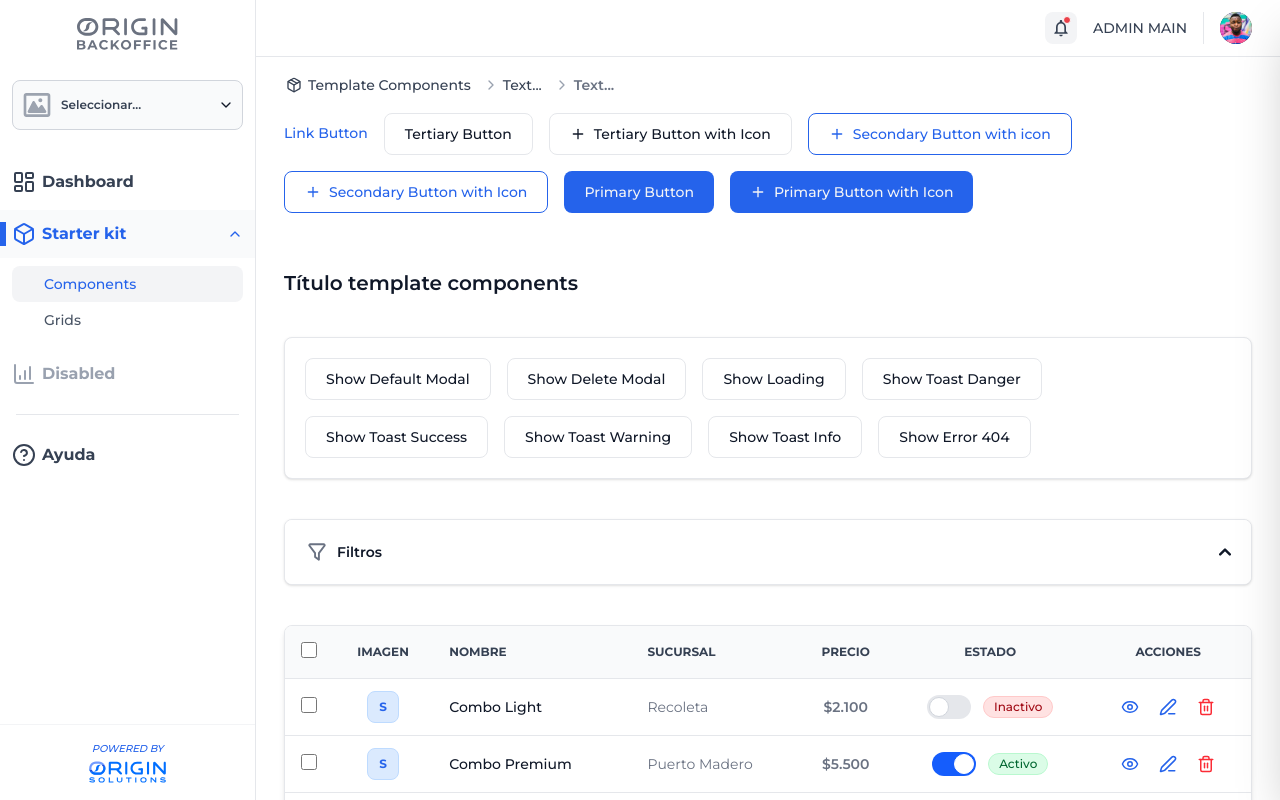
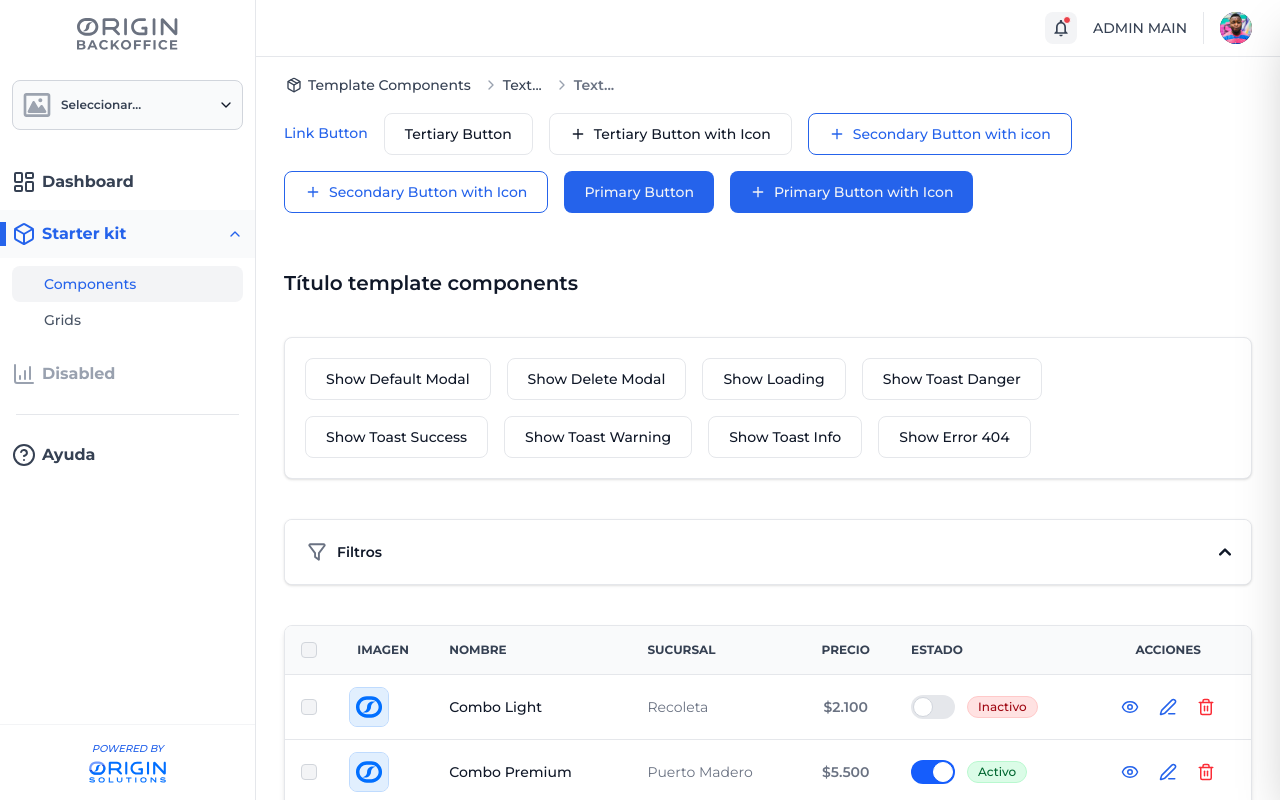
Before and after one commit to m-sanchez-design-ux-ui/starter-tailwind-backoffices, a Next.js app: page /template-components in a window 1280 px wide. Built offline with nearby package versions, Linux system fonts and the light colour scheme.

Commit message:
Datatable fix design
Datatable fix design

```diff
--- a/src/components/datatables/MainDataTable.tsx
+++ b/src/components/datatables/MainDataTable.tsx
@@ -3,6 +3,7 @@
 import React, { useState } from 'react';
 import { motion, AnimatePresence } from 'framer-motion';
 import { Eye, Edit3, Trash2 } from 'lucide-react';
+import Image from 'next/image';
 
 interface TableItem {
   id: number;
@@ -14,21 +15,21 @@ interface TableItem {
 }
 
 const initialData: TableItem[] = [
-  { id: 1, nombre: "Combo Light", sucursal: "Recoleta", precio: "$2.100", activo: false, imagen: "S" },
-  { id: 2, nombre: "Combo Premium", sucursal: "Puerto Madero", precio: "$5.500", activo: true, imagen: "S" },
-  { id: 3, nombre: "Combo Tradicional", sucursal: "Villa Urquiza", precio: "$2.600", activo: true, imagen: "S" },
-  { id: 4, nombre: "Combo Vegano", sucursal: "San Telmo", precio: "$2.900", activo: false, imagen: "S" },
-  { id: 5, nombre: "Combo Clásico", sucursal: "Palermo", precio: "$2.500", activo: true, imagen: "S" },
-  { id: 6, nombre: "Combo Ejecutivo", sucursal: "Belgrano", precio: "$3.100", activo: true, imagen: "S" },
-  { id: 7, nombre: "Combo Especial", sucursal: "Barracas", precio: "$3.800", activo: false, imagen: "S" },
-  { id: 8, nombre: "Combo Express", sucursal: "Microcentro", precio: "$1.300", activo: true, imagen: "S" },
-  { id: 9, nombre: "Combo Familiar", sucursal: "Caballito", precio: "$4.800", activo: true, imagen: "S" },
-  { id: 10, nombre: "Combo Infantil", sucursal: "Almagro", precio: "$1.800", activo: false, imagen: "S" },
-  { id: 11, nombre: "Combo Gourmet", sucursal: "Colegiales", precio: "$5.200", activo: true, imagen: "S" },
-  { id: 12, nombre: "Combo Fitness", sucursal: "Nuñez", precio: "$3.400", activo: true, imagen: "S" },
-  { id: 13, nombre: "Combo Parrillero", sucursal: "Mataderos", precio: "$6.500", activo: false, imagen: "S" },
-  { id: 14, nombre: "Combo Porteño", sucursal: "Boedo", precio: "$2.700", activo: true, imagen: "S" },
-  { id: 15, nombre: "Combo Deluxe", sucursal: "Retiro", precio: "$7.200", activo: true, imagen: "S" },
+  { id: 1, nombre: "Combo Light", sucursal: "Recoleta", precio: "$2.100", activo: false, imagen: '/images/cover/cover-default.svg' },
+  { id: 2, nombre: "Combo Premium", sucursal: "Puerto Madero", precio: "$5.500", activo: true, imagen: '/images/cover/cover-default.svg' },
+  { id: 3, nombre: "Combo Tradicional", sucursal: "Villa Urquiza", precio: "$2.600", activo: true, imagen: '/images/cover/cover-default.svg' },
+  { id: 4, nombre: "Combo Vegano", sucursal: "San Telmo", precio: "$2.900", activo: false, imagen: '/images/cover/cover-default.svg' },
+  { id: 5, nombre: "Combo Clásico", sucursal: "Palermo", precio: "$2.500", activo: true, imagen: '/images/cover/cover-default.svg' },
+  { id: 6, nombre: "Combo Ejecutivo", sucursal: "Belgrano", precio: "$3.100", activo: true, imagen: '/images/cover/cover-default.svg' },
+  { id: 7, nombre: "Combo Especial", sucursal: "Barracas", precio: "$3.800", activo: false, imagen: '/images/cover/cover-default.svg' },
+  { id: 8, nombre: "Combo Express", sucursal: "Microcentro", precio: "$1.300", activo: true, imagen: '/images/cover/cover-default.svg' },
+  { id: 9, nombre: "Combo Familiar", sucursal: "Caballito", precio: "$4.800", activo: true, imagen: '/images/cover/cover-default.svg' },
+  { id: 10, nombre: "Combo Infantil", sucursal: "Almagro", precio: "$1.800", activo: false, imagen: '/images/cover/cover-default.svg' },
+  { id: 11, nombre: "Combo Gourmet", sucursal: "Colegiales", precio: "$5.200", activo: true, imagen: '/images/cover/cover-default.svg' },
+  { id: 12, nombre: "Combo Fitness", sucursal: "Nuñez", precio: "$3.400", activo: true, imagen: '/images/cover/cover-default.svg' },
+  { id: 13, nombre: "Combo Parrillero", sucursal: "Mataderos", precio: "$6.500", activo: false, imagen: '/images/cover/cover-default.svg' },
+  { id: 14, nombre: "Combo Porteño", sucursal: "Boedo", precio: "$2.700", activo: true, imagen: '/images/cover/cover-default.svg' },
+  { id: 15, nombre: "Combo Veggie", sucursal: "Flores", precio: "$3.000", activo: true, imagen: '/images/cover/cover-default.svg' },
 ];
 
 export default function MainDataTable() {
@@ -59,18 +60,24 @@ export default function MainDataTable() {
           <thead className="text-xs text-gray-700 uppercase bg-gray-50 dark:bg-gray-700  dark:text-gray-400 border-b border-gray-200 dark:border-gray-600">
             <tr>
                 <th scope="col" className="p-4">
+                <div className="flex items-center">
                     <input
+                        id="checkbox-all-search"
                         type="checkbox"
                         checked={selectedItems.length === data.length}
                         onChange={toggleAll}
-                  className="w-4 h-4 text-primary bg-gray-100 border-gray-300 rounded focus:ring-primary dark:focus:ring-primary_dark dark:ring-offset-gray-800 dark:bg-gray-700 dark:border-gray-600"
+                        // Clases actualizadas según tu docu:
+                        className="appearance-none w-4 h-4 border border-default-medium rounded-sm bg-neutral-secondary-medium focus:ring-2 focus:ring-primary/30 checked:bg-primary checked:border-primary transition-all duration-200 cursor-pointer"
                     />
+
+                    <label htmlFor="checkbox-all-search" className="sr-only">Seleccionar todo</label>
+                </div>
                 </th>
                 <th scope="col" className="px-4 py-3 text-center">Imagen</th>
                 <th scope="col" className="px-4 py-3">Nombre</th>
                 <th scope="col" className="px-4 py-3">Sucursal</th>
                 <th scope="col" className="px-4 py-3 text-center">Precio</th>
-              <th scope="col" className="px-4 py-3 text-center">Estado</th>
+                <th scope="col" className="px-4 py-3">Estado</th>
                 <th scope="col" className="px-4 py-3 text-center">Acciones</th>
             </tr>
           </thead>
@@ -81,18 +88,31 @@ export default function MainDataTable() {
                 className={`border-b border-gray-200 dark:border-gray-700 hover:bg-gray-50 dark:hover:bg-gray-600 transition-colors ${selectedItems.includes(item.id) ? 'bg-blue-50/50 dark:bg-primary/10' : ''}`}
               >
                 <td className="w-4 p-4">
+                    <div className="flex items-center">
                         <input
+                        id={`checkbox-table-search-${item.id}`}
                         type="checkbox"
                         checked={selectedItems.includes(item.id)}
                         onChange={() => toggleItem(item.id)}
-                    className="w-4 h-4 text-primary bg-gray-100 border-gray-300 rounded focus:ring-primary dark:focus:ring-primary_dark dark:bg-gray-700"
+                        // Clases idénticas para mantener la consistencia "Pixel Perfect":
+                            className="appearance-none w-4 h-4 border border-default-medium rounded-sm bg-neutral-secondary-medium focus:ring-2 focus:ring-primary/30 checked:bg-primary checked:border-primary transition-all duration-200 cursor-pointer"
                         />
+                        <label htmlFor={`checkbox-table-search-${item.id}`} className="sr-only">Seleccionar fila</label>
+                    </div>
                 </td>
-                <td className="px-4 py-3 text-center">
-                  <div className="flex justify-center">
-                    <div className="size-8 rounded-lg bg-blue-100 dark:bg-blue-900/30 flex items-center justify-center text-primary dark:text-primary_dark font-bold text-xs border border-blue-200 dark:border-primary/20">
-                      {item.imagen}
-                    </div>
+                <td className="px-4 py-3">
+                <div className="flex items-center justify-center w-10 h-10 rounded-lg bg-primary-soft/30 overflow-hidden border border-primary-soft">
+                    <Image
+                        src={item.imagen}
+                        alt={item.nombre}
+                        width={40}
+                        height={40}
+                        className="object-cover w-10 h-10 rounded-lg"
+                        // Si la imagen falla, podés usar un fallback aquí
+                        onError={(e) => {
+                            // Lógica opcional para cambiar a un icono por defecto si el path no existe
+                        }}
+                    />
                 </div>
                 </td>
                 <td className="px-4 py-3 font-medium text-gray-900 whitespace-nowrap dark:text-white">
@@ -103,7 +123,7 @@ export default function MainDataTable() {
 
                 {/* Toggle + Badge Col */}
                 <td className="px-4 py-3">
-                  <div className="flex items-center justify-center gap-3">
+                  <div className="flex items-center gap-3">
                     <label className="relative inline-flex items-center cursor-pointer">
                       <input
                         type="checkbox"
@@ -194,7 +214,7 @@ function ActionButton({ icon, tooltip, variant = 'default', onClick }: { icon: I
             initial={{ opacity: 0, y: 5 }}
             animate={{ opacity: 1, y: 0 }}
             exit={{ opacity: 0, y: 5 }}
-            className="absolute bottom-full mb-2 px-2 py-1 text-xs font-medium text-gray-700 bg-white rounded-md shadow-sm whitespace-nowrap z-50 pointer-events-none"
+            className="absolute bottom-full mb-2 px-2 py-1 text-xs font-medium text-gray-900 bg-white rounded-md shadow-sm whitespace-nowrap z-50 pointer-events-none"
           >
             {tooltip}
             <div className="absolute top-full left-1/2 -translate-x-1/2 border-4 border-transparent border-t-white" />
```
Also changed, not shown: src/app/globals.css (+9 -0 lines). Lines whose indentation alone changed are shown as unchanged.
